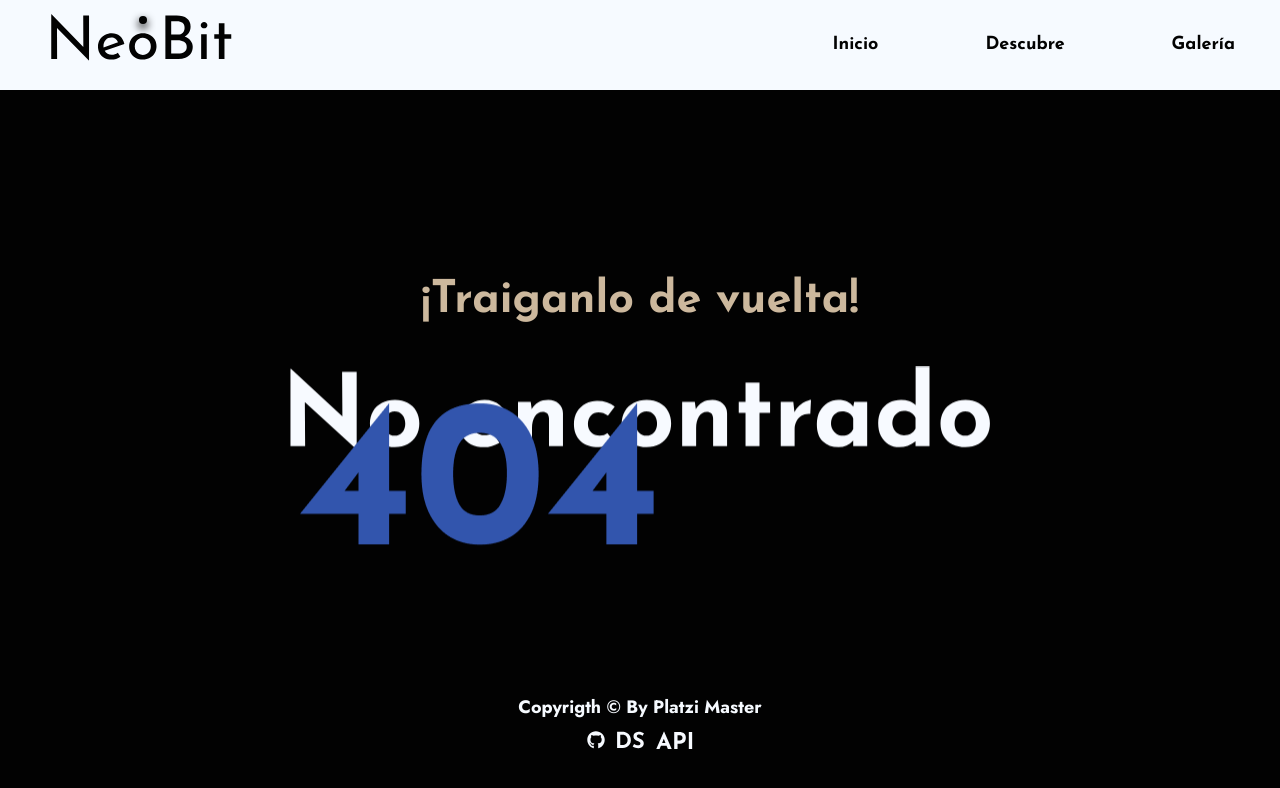
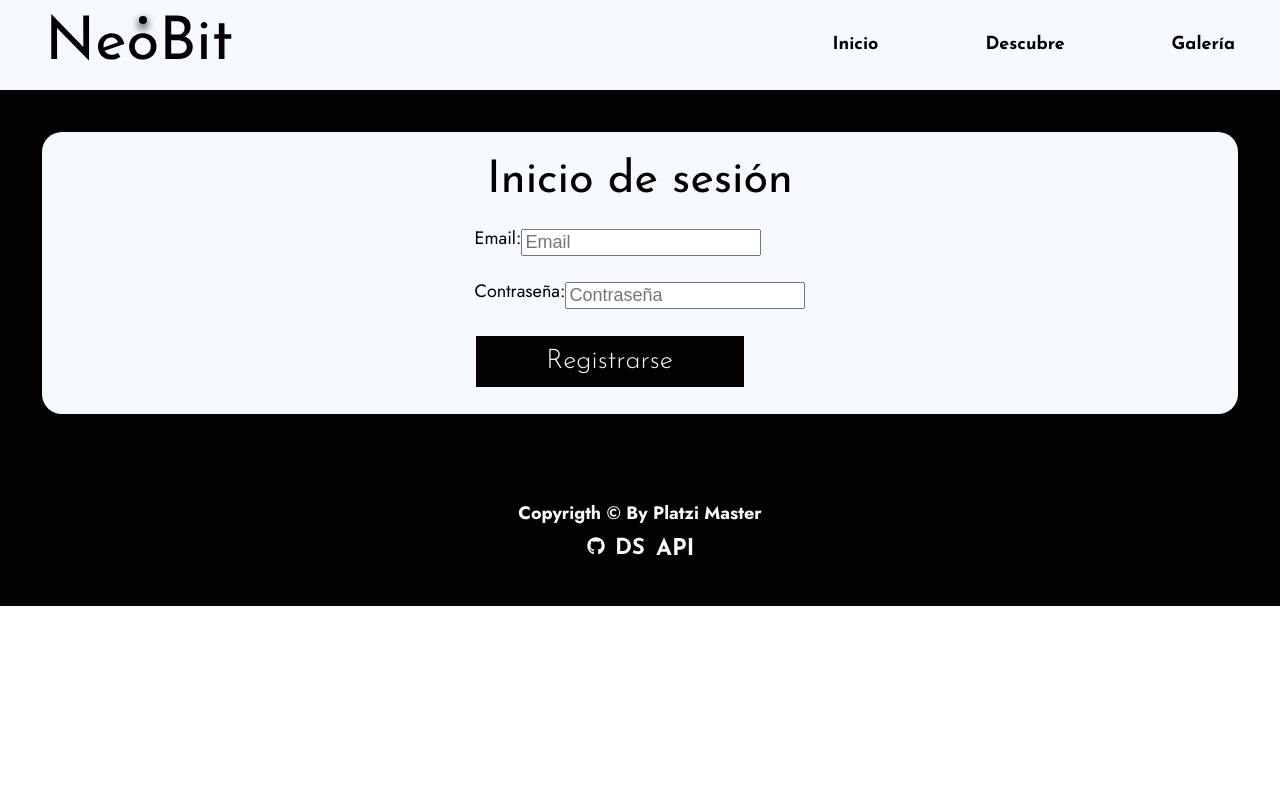
Before and after one commit to Neobit-master/Neobit-master.github.io, a React app: page /login in a window 1280 px wide. Shown: the top 788 px of the page. Built offline with nearby package versions, Linux system fonts and the light colour scheme.

Commit message:
The login it is being layout

```diff
--- /dev/null
+++ b/src/containers/Login.jsx
@@ -0,0 +1,24 @@
+import React from 'react';
+
+const Login = () => {
+  return (
+    <div className="login">
+      <div className="login-container">
+        <h2>Inicio de sesión</h2>
+        <form>
+          <div className="input">
+            <label htmlFor="email">Email:</label>
+            <input type="email" name="email" id="email" placeholder="Email"/>
+          </div>
+          <div className="input">
+            <label htmlFor="password">Contraseña:</label>
+            <input type="password" name="password" id="password" placeholder="Contraseña"/>
+          </div>
+          <button className="button">Registrarse</button>
+        </form>
+      </div>
+    </div>
+  );
+};
+
+export default Login;
--- a/src/routes/App.js
+++ b/src/routes/App.js
@@ -16,6 +16,7 @@
 import Organisms from '../containers/Organisms';
 import AstheroidDetail from '../containers/AstheroidDetail';
 import Gallery from '../containers/Gallery';
+import Login from '../containers/Login';
 import NotFound from '../containers/NotFound';
 
 const App = () => {
@@ -24,6 +25,8 @@
       <Router history={createBrowserHistory()}>
         <Switch>
           <AppRoute exact path="/" component={Home} layout={LayoutWS} />
+          <AppRoute exact path="/login" component={Login} layout={LayoutWS} />
+          <AppRoute exact path="/register" component={Login} layout={LayoutWS} />
           <AppRoute exact path="/gallery" component={Gallery} layout={LayoutWS} />
           <AppRoute exact path="/astheroids" component={Astheroids} layout={LayoutWS} />
           <AppRoute exact path="/astheroids/:id" component={AstheroidDetail} layout={LayoutWS} />
--- /dev/null
+++ b/src/styles/App.scss
@@ -0,0 +1,3 @@
+#app {
+  text-align: center;
+}
--- /dev/null
+++ b/src/styles/components/molecules/Input.scss
@@ -0,0 +1,13 @@
+.input {
+  display: inline-flex;
+  font-family: $font-primary;
+  vertical-align: middle;
+  label {
+    float: left;
+    font-size: $font-size-p;
+  }
+  input {
+    float: right;
+    font-size: $font-size-p;
+  }
+}
--- /dev/null
+++ b/src/styles/containers/Login.scss
@@ -0,0 +1,19 @@
+.login {
+  padding: $space-section-medium;
+  &-container {
+    padding: $space-elements-medium;
+    border-radius: 20px;
+    background-color: $color-primary-white;
+    text-align: center;
+    h2 {
+      margin-bottom: $space-elements-medium;
+    }
+    form {
+      display: inline-flex;
+      flex-flow: column;
+    }
+    .input {
+      margin-bottom: $space-elements-medium;
+    }
+  }
+}
--- a/src/styles/main.scss
+++ b/src/styles/main.scss
@@ -1,5 +1,6 @@
 @import './reset';
 @import './variables';
+@import './App.scss';
 
 // Layouts
 @import '../styles/layouts/LayoutWS.scss';
@@ -13,6 +14,7 @@
 @import './containers/Astheroids.scss';
 @import './containers/AstheroidDetail.scss';
 @import './containers/Gallery.scss';
+@import './containers/Login.scss';
 @import './containers/NotFound.scss';
 
 // Components
@@ -35,6 +37,7 @@
 @import './components/molecules/Hero.scss';
 @import './components/molecules/Card.scss';
 @import './components/molecules/Images.scss';
+@import './components/molecules/Input.scss';
 
 // Organisms
 @import './components/organisms/Header.scss';
```
Also changed, not shown: src/styles/variables.scss (line endings or trailing spaces).
